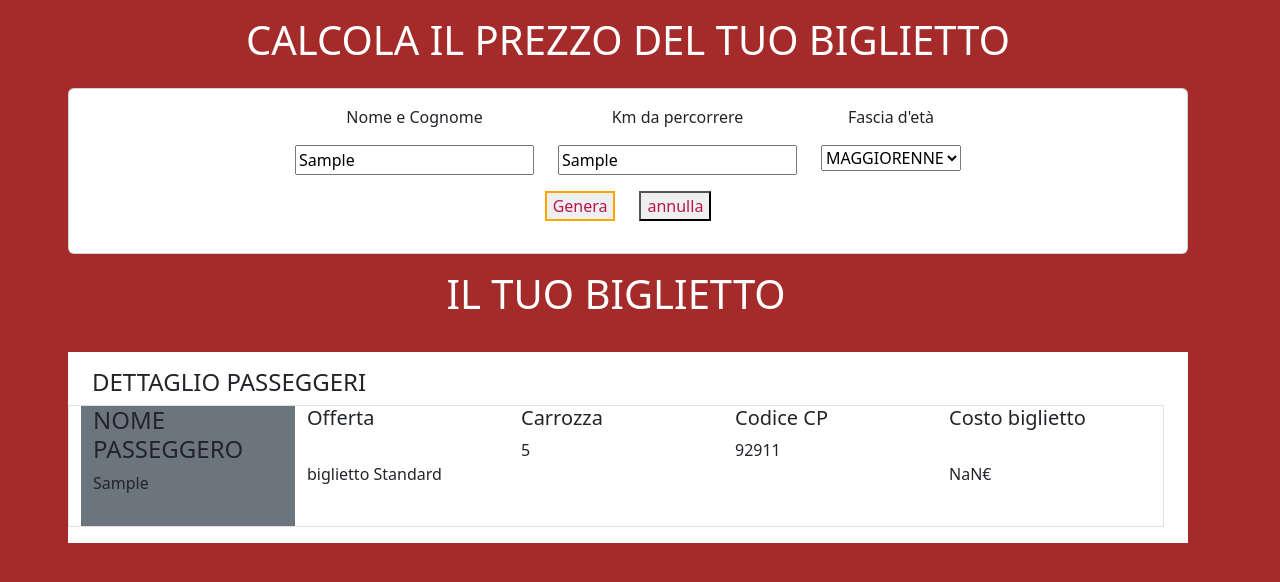
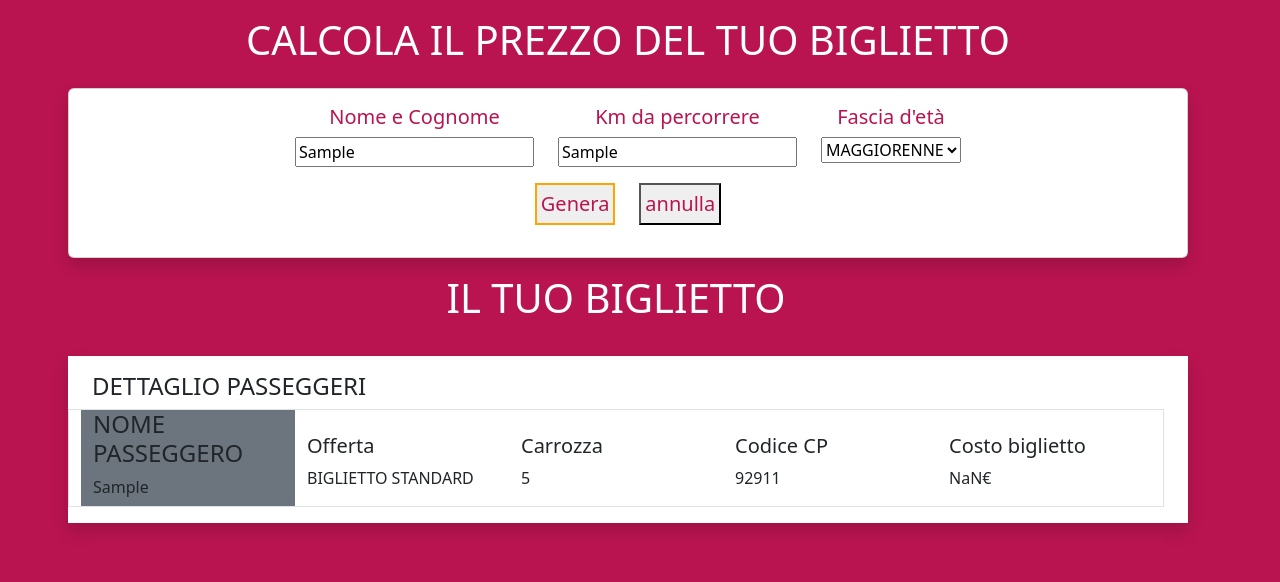
Before and after one commit to GabrielePagnotta/js-biglietto-treno-form, a plain HTML site: page index.html in a window 1280 px wide. Both pictures are taken after typing "Sample", "Sample" into the empty fields and a click on the button "Genera". Drawn offline with nearby package versions, Linux system fonts and the light colour scheme.

Commit message:
fine esercizio

```diff
--- a/assets/java.js
+++ b/assets/java.js
@@ -6,14 +6,15 @@
 // L'output del prezzo finale va messo fuori in forma umana (con massimo due decimali, per indicare centesimi sul prezzo). Questo richiederà un minimo di ricerca.
 
 
-console.log('hello');
+
 function generapassword(){
-console.log('ciao');
+
     let name = document.getElementById('name').value;
     let km = document.getElementById('km').value;
     let age = document.getElementById('age').value;
     const price = 0.21;
     let total = km * price;
+    let ticket
 
     // sconto 20%
     let totaldiscount20 = (total / 100) * 20;
@@ -24,20 +25,26 @@ console.log('ciao');
     let discount40 = total - totaldiscount40;
 
 
-    if (age == "MINORENNE"){
-        total = discount20.toFixed(2);
+    if (age === "MINORENNE"){
+        total = totaldiscount20.toFixed(2);
+        ticket = "BIGLIETTO RIDOTTO"
     }
 
-    else if (age == "OVER 65"){
-         total = discount40.toFixed(2);
+    else if (age === "OVER 65"){
+         total = totaldiscount40.toFixed(2);
+         ticket = "BIGLIETTO OVER"
     }
 
     else{
-    total
+        ticket = "BIGLIETTO STANDARD"
     }
 
     document.getElementById('displayinfo2').innerHTML = name;
     document.getElementById('displayinfo').innerHTML = total + "€";
+    document.getElementById('displayinfo3').innerHTML = ticket;
+
+
+
 
 
 
--- a/assets/style.css
+++ b/assets/style.css
@@ -1,5 +1,5 @@
 body{
-    background-color: brown;
+    background-color:rgb(185, 20, 80) ;
 }
 
 .white{
@@ -16,7 +16,6 @@ body{
 
 .ticket{
     width:70rem;
-
     margin:10px auto;
     background-color: white;
 }
--- a/index.html
+++ b/index.html
@@ -15,25 +15,25 @@
                 <h1>CALCOLA IL PREZZO DEL TUO BIGLIETTO</h1>
             </div>
             <div class="row">
-            <div class="card m-auto" style="width: 70rem;">
+            <div class="card m-auto shadow" style="width: 70rem;">
                 <div class="card-body d-flex justify-content-center">
                     <form action="">
                         <div class="container">
                             <div class="row">
                                 <div class="col text-center">
-                                    <p>Nome e Cognome</p>
+                                    <h5 class="pink">Nome e Cognome</h5>
                                     <input type="text" id="name" placeholder="inserisci il nome">
                                 </div>
                                 <div class="col text-center">
-                                    <p>Km da percorrere</p>
+                                    <h5 class="pink">Km da percorrere</h5>
                                     <input id="km" placeholder="inserisci i km">
                                 </div>
                                 <div class="col text-center">
-                                    <p>Fascia d'età</p>
+                                    <h5 class="pink">Fascia d'età</h5>
                                     <select name="" id="age">
-                                        <option value="">MAGGIORENNE</option>
-                                        <option value="">MINORENNE</option>
-                                        <option value="">OVER 65</option>
+                                        <option value="MAGGIORENNE">MAGGIORENNE</option>
+                                        <option value="MINORENNE">MINORENNE</option>
+                                        <option value="OVER 65">OVER 65</option>
                                     </select>
                                 </div>
                             </div>
@@ -41,10 +41,10 @@
                         <div class="container d-flex justify-content-center py-3">
                             <div class="row">
                                 <div class="col">
-                                    <button class="pink  border-btn1" onclick="generapassword(); return false" >Genera</button>
+                                    <button class="pink p-1 fs-5 border-btn1" onclick="generapassword(); return false" >Genera</button>
                                 </div>
                                 <div class="col">
-                                    <button class="pink" onclick="annulla();" >annulla</button>
+                                    <button class="pink p-1 fs-5" onclick="annulla();" >annulla</button>
                                 </div>
                             </div>
                         </div>
@@ -53,27 +53,27 @@
                 <div class="row w-100 text-center white py-3">
                     <h1>IL TUO BIGLIETTO</h1>
                 </div>
-                <div class="row ticket py-3">
+                <div class="row ticket shadow py-3">
                     <h4>DETTAGLIO PASSEGGERI</h4>
                     <div class="row border">
                         <div class="col bg-secondary">
                             <h4>NOME PASSEGGERO</h4>
                             <span id="displayinfo2"></span>
                         </div>
-                        <div class="col">
+                        <div class="col pt-4">
                             <h5>Offerta</h5>
-                            <p class="py-4">biglietto Standard</p>
+                            <span id="displayinfo3" class="py-3" type="text">
                         </div>
-                        <div class="col">
+                        <div class="col pt-4">
                             <h5>Carrozza</h5>
                             <p>5</p>
                         </div>
-                        <div class="col">
+                        <div class="col pt-4">
                             <h5>Codice CP</h5>
                             <p>92911</p>
                         </div>
-                        <div class="col">
-                            <h5 class="pb-4">Costo biglietto</h5>
+                        <div class="col pt-4">
+                            <h5>Costo biglietto</h5>
                             <span id="displayinfo"></span>
                         </div>
                     </div>
@@ -83,8 +83,6 @@
     </div>
 
     </div>
-    <span id="displayinfo2"></span>
-    <span id="displayinfo"></span>
     <script src="./assets/java.js"></script>
 
     <script src="https://cdn.jsdelivr.net/npm/bootstrap@5.2.2/dist/js/bootstrap.bundle.min.js" integrity="sha384-OERcA2EqjJCMA+/3y+gxIOqMEjwtxJY7qPCqsdltbNJuaOe923+mo//f6V8Qbsw3" crossorigin="anonymous"></script>
```
